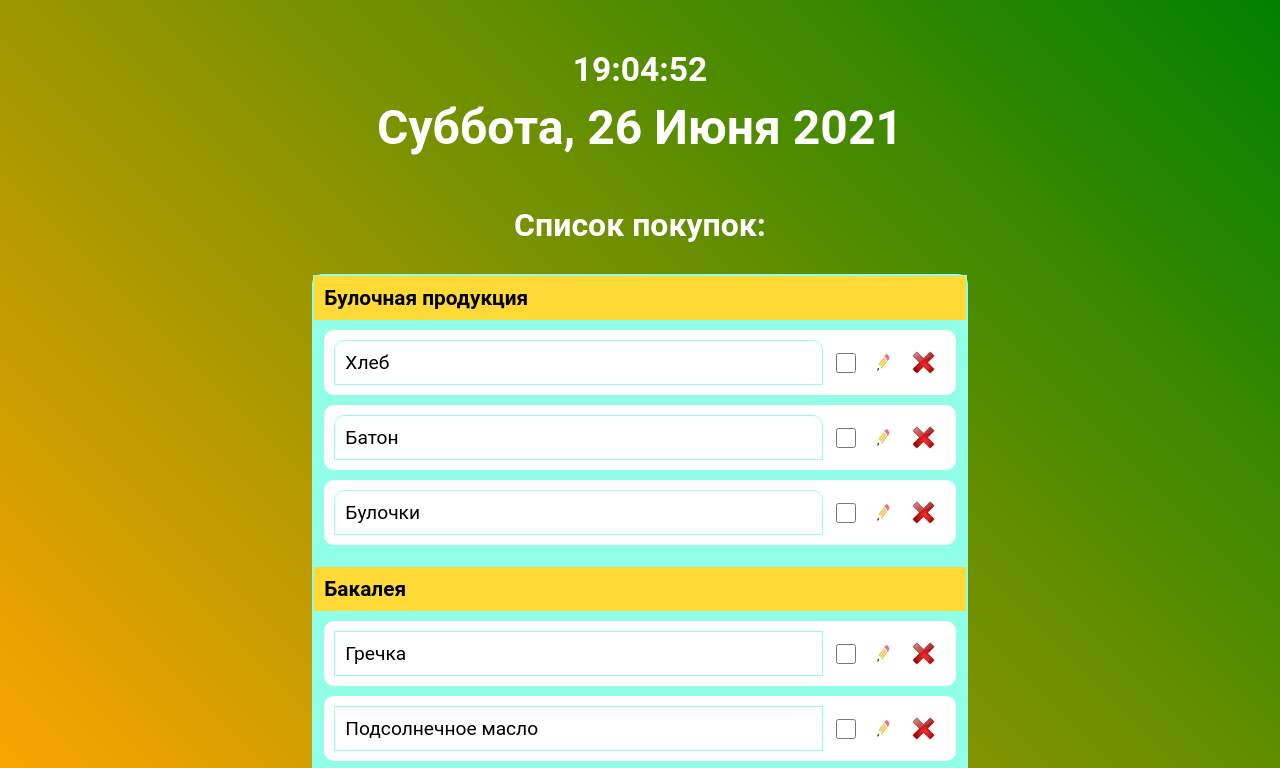
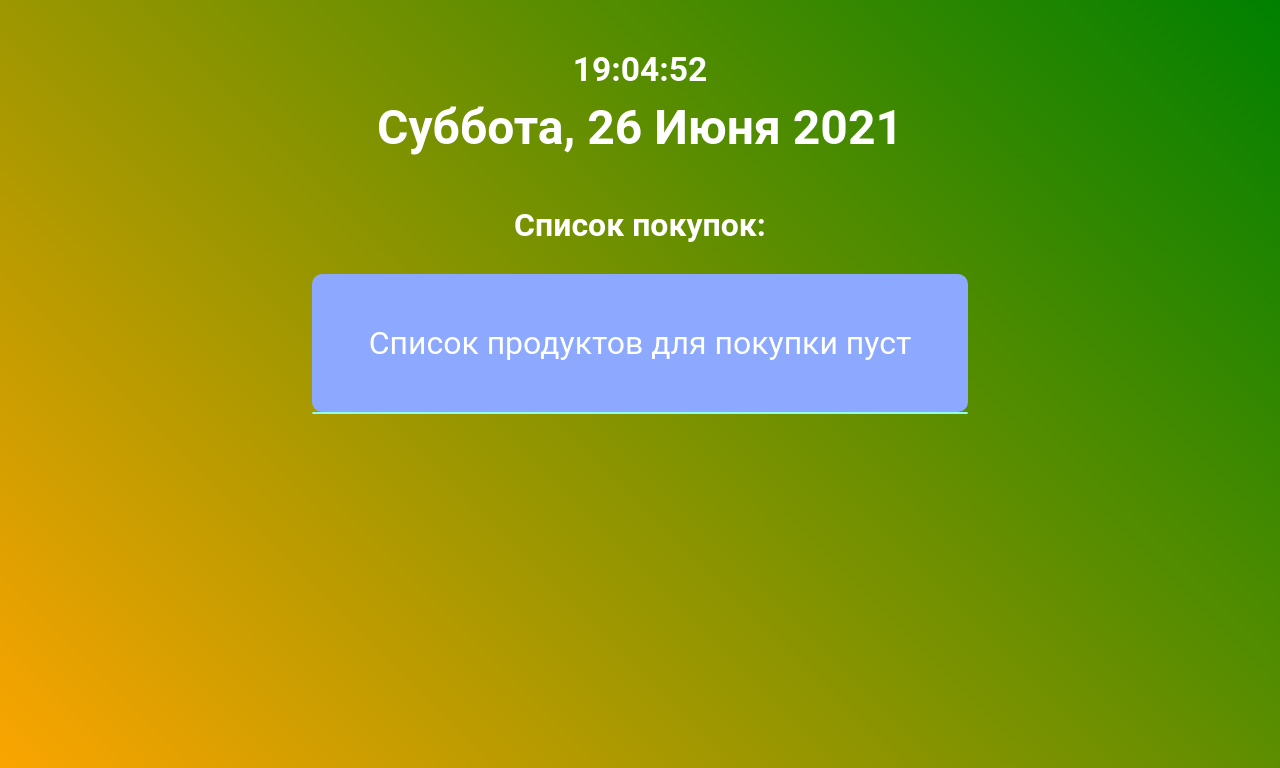
Before and after one commit to Andreizayaz/Purchases_List, a website with bundled scripts: page index.html in a window 1280 px wide. Shown: the top 768 px of the page. Built offline with nearby package versions, Linux system fonts and the light colour scheme.

Commit message:
feat: begin work at display list of purchases

```diff
--- a/index.html
+++ b/index.html
@@ -50,7 +50,7 @@
         <h2 class="header-for-purchases-list">Список покупок:</h2>
         <div class="purchases-list-block">
           <ul class="purchases-categories-list">
-            <li class="purchases-category">
+            <!-- <li class="purchases-category">
               <h3 class="purchases-category-header">Булочная продукция</h3>
               <ul class="purchases-list-by-category">
                 <li class="purchas">
@@ -172,7 +172,7 @@
                   </div>
                 </li>
               </ul>
-            </li>
+            </li> -->
           </ul>
         </div>
       </div>
--- a/js/displayAndEditPurchases.js
+++ b/js/displayAndEditPurchases.js
@@ -1 +1,24 @@
 'use strict'
+
+export const displayPurchasesList = (purchasesArray, purchasesCategoriesList) => {
+  if (purchasesArray.length) {
+    if (purchasesCategoriesList.previousElementSibling) {
+      purchasesCategoriesList.previousElementSibling.remove();
+    }
+    purchasesArray = purchasesArray.map(i => JSON.parse(i)).sort((a,b)=>sortArrayByPropertyName(a, b));
+    console.log(purchasesArray);
+    return;
+  }
+
+  purchasesCategoriesList.insertAdjacentHTML('beforebegin', '<p class="text-info">Список продуктов для покупки пуст</p>')
+}
+
+const sortArrayByPropertyName = (firstItem, secondItem) => {
+  if (firstItem.category > secondItem.category) {
+    return 1;
+  }
+  if (firstItem.category < secondItem.category) {
+    return -1;
+  }
+  return 0;
+}
--- a/js/formActions.js
+++ b/js/formActions.js
@@ -26,9 +26,10 @@ export const checkIfInputFill = ({target,target:{value}, target:{nextElementSibl
   }
 }
 
-export const addPurchaseItem = (e, obj, arr) => {
+export const addPurchaseItem = (e, obj, arr, inputField) => {
   e.preventDefault();
   arr.push(JSON.stringify(obj));
   localStorage.setItem('purchases', JSON.stringify(arr));
+  inputField.value = '';
   return;
 }
--- a/js/index.js
+++ b/js/index.js
@@ -2,13 +2,14 @@
 
 import { showTimeAndDate } from './timeAndDate.js';
 import { setPurchaseData, checkIfInputFill, addPurchaseItem} from './formActions.js';
-import { getInitDataForArray } from './getInitDataForArray.js';
+import { displayPurchasesList } from './displayAndEditPurchases.js';
 
 const time = document.querySelector(".time");
-const date = document.querySelector(".date")
+const date = document.querySelector(".date");
 const selectField = document.querySelector(".categories-list-select");
 const inputField = document.querySelector(".purchas-input");
 const addBtn = document.querySelector("#add");
+const purchasesCategoriesList = document.querySelector('.purchases-categories-list');
 
 const purchaseObject = {
   category: selectField.value,
@@ -17,9 +18,10 @@ let purchasesArray= JSON.parse(localStorage.getItem('purchases'))||[];
 
 setTimeout(() => showTimeAndDate(time, date), 1000);
 
+displayPurchasesList(purchasesArray, purchasesCategoriesList);
 //getInitDataForArray(purchasesArray);
 
 selectField.addEventListener('change', (e) => setPurchaseData(e, purchaseObject));
 inputField.addEventListener('input', (e) => setPurchaseData(e, purchaseObject, addBtn));
 inputField.addEventListener('focusout', (e) => checkIfInputFill(e, addBtn));
-addBtn.addEventListener('click', (e) => addPurchaseItem(e, purchaseObject, purchasesArray));
+addBtn.addEventListener('click', (e) => addPurchaseItem(e, purchaseObject, purchasesArray, inputField));
--- a/scss/style.scss
+++ b/scss/style.scss
@@ -333,3 +333,13 @@ text-align: center;
   font-size: 1.2rem;
   font-weight: 700;
 }
+
+.text-info{
+  padding:50px 10px;
+  width:100%;
+  color:#FFF;
+  font-size: 2rem;
+  text-align:center;
+  background-color: #8CA9FF;
+  border-radius: 10px;
+}
```
Also changed, not shown: css/style.css, 1 other file.
